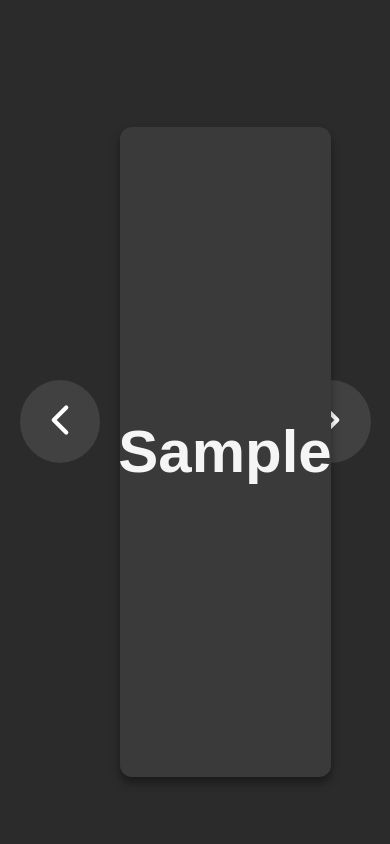
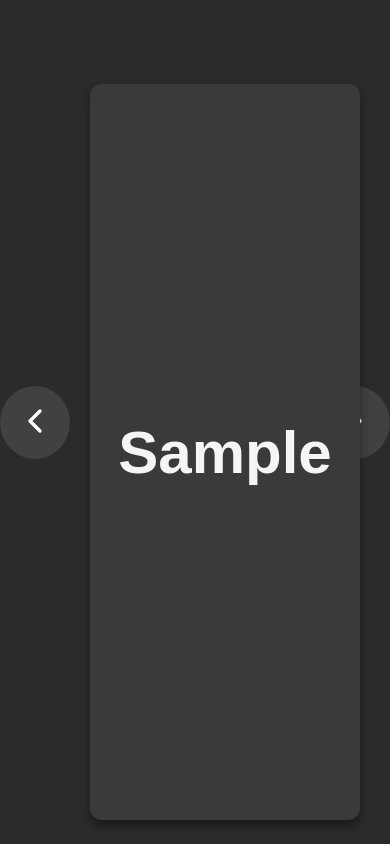
Before and after one commit to 77sasik-commits/flashcard, a Flask app: template templates/index.html in a window 390 px wide. Run offline with Flask 3, Linux system fonts and the light colour scheme; the template is opened without the code that fills it: most values are stand-ins (such as "Sample title", 1, 10 or a date in 2020).

Commit message:
Update style.css

```diff
--- a/static/style.css
+++ b/static/style.css
@@ -12,9 +12,9 @@ body {
     display: flex;
     align-items: center;
     justify-content: space-between;
-    width: 90vw;
-    max-width: 1000px;
-    height: 70vh;
+    width: 95vw;
+    max-width: 1200px;
+    height: 75vh; /* 카드와 화살표가 화면 비율에 맞게 */
 }
 
 #card-container {
@@ -76,14 +76,14 @@ body {
     background: rgba(255, 255, 255, 0.1); /* 반투명 배경 */
     border: none;
     border-radius: 50%;
-    padding: 15px;
+    padding: 20px;
     cursor: pointer;
     transition: background 0.3s, transform 0.2s;
 }
 
 #card-wrapper button:hover {
     background: rgba(255, 255, 255, 0.25);
-    transform: scale(1.1); /* hover 시 확대 */
+    transform: scale(1.15); /* hover 시 확대 */
 }
 
 #card-wrapper button:active {
@@ -92,7 +92,22 @@ body {
 }
 
 #card-wrapper svg {
-    width: 50px;   /* 화살표 크기 키움 */
-    height: 50px;
+    width: 60px;   /* 화살표 크기 키움 */
+    height: 60px;
     stroke: white;
 }
+
+/* 모바일 최적화 */
+@media (max-width: 768px) {
+    #card-wrapper {
+        width: 100vw;
+        height: 80vh;
+    }
+    #card-wrapper svg {
+        width: 40px;
+        height: 40px;
+    }
+    #card-wrapper button {
+        padding: 15px;
+    }
+}
```
